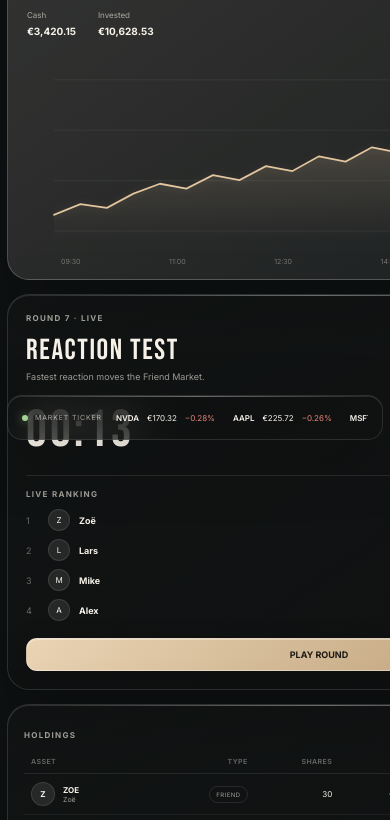
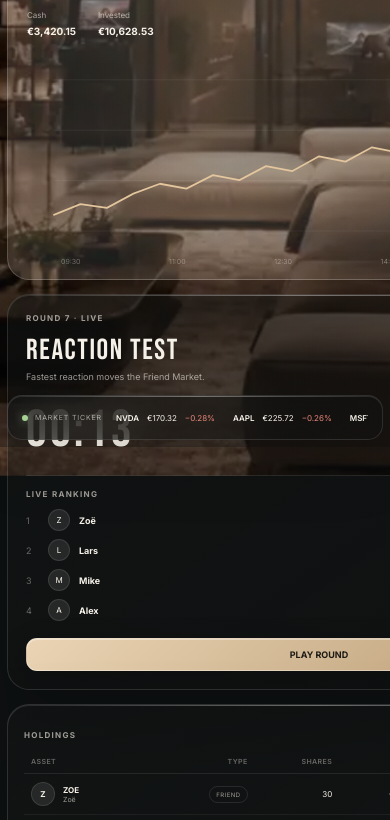
Before and after one commit to Zoeruijtje/Gamekelder-Minigames-Stocks, a plain HTML site: page index.html in a window 390 px wide. Shown: the part 397-1217 px from the top of the page. Drawn offline with Linux system fonts and the light colour scheme.

Commit message:
fix: keep gamekelder background visible across browsers

```diff
--- a/background.css
+++ b/background.css
@@ -1,13 +1,24 @@
 .environment{
+  z-index:0 !important;
+  pointer-events:none;
   background-image:
-    linear-gradient(90deg,rgba(10,12,12,.76) 0%,rgba(10,12,12,.40) 34%,rgba(10,12,12,.12) 68%,rgba(10,12,12,.35) 100%),
-    linear-gradient(180deg,rgba(15,12,10,.08),rgba(7,10,10,.46)),
+    linear-gradient(90deg,rgba(10,12,12,.64) 0%,rgba(10,12,12,.31) 34%,rgba(10,12,12,.08) 68%,rgba(10,12,12,.27) 100%),
+    linear-gradient(180deg,rgba(15,12,10,.04),rgba(7,10,10,.34)),
     url("assets/gamekelder-bg.webp");
   background-size:cover;
   background-position:center 52%;
   background-repeat:no-repeat;
 }
 
+.environment-vignette{z-index:1 !important}
+.grain{z-index:2 !important}
+.shell{position:relative;z-index:3}
+
 @media (max-width:680px){
-  .environment{background-position:44% center}
+  .environment{
+    background-position:44% center;
+    background-image:
+      linear-gradient(180deg,rgba(8,10,10,.17),rgba(8,10,10,.35)),
+      url("assets/gamekelder-bg.webp");
+  }
 }
```
